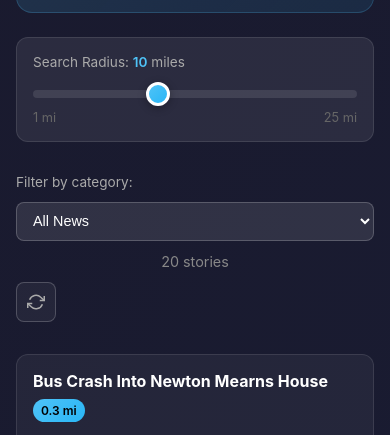
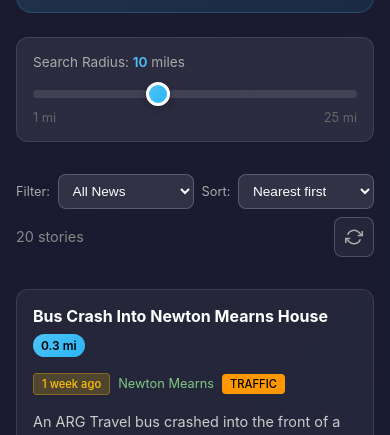
Before and after one commit to richardabramsoutlookcom/localnews, a website: page index.html in a window 390 px wide. Shown: the part 396-831 px from the top of the page. Drawn offline with Linux system fonts and the light colour scheme; no server answers.

Commit message:
Add sorting options and prominent date display for news items
- Add sort dropdown with options: nearest/furthest first, newest/oldest first
- Display relative date badges (Today, Yesterday, X days ago) on each news item
- Save sort preference to localStorage
- Reorganize controls layout for better mobile responsiveness

Co-Authored-By: Claude Opus 4.5 <noreply@anthropic.com>

```diff
--- a/app.js
+++ b/app.js
@@ -7,6 +7,7 @@ let currentLocation = {
 };
 let currentRadius = 10;
 let currentCategory = 'all';
+let currentSort = 'distance-asc'; // distance-asc, distance-desc, date-asc, date-desc
 
 // Weather emoji mapping
 const weatherIcons = {
@@ -1121,13 +1122,30 @@ function updateWeatherUI(data) {
 
 // Add distance to each news item and filter by radius
 function processNewsData(data) {
-    return data
+    const processed = data
         .map(item => ({
             ...item,
             distance: calculateDistance(currentLocation.lat, currentLocation.lng, item.lat, item.lng)
         }))
-        .filter(item => item.distance <= currentRadius)
-        .sort((a, b) => a.distance - b.distance);
+        .filter(item => item.distance <= currentRadius);
+
+    // Sort based on current sort selection
+    switch (currentSort) {
+        case 'distance-asc':
+            processed.sort((a, b) => a.distance - b.distance);
+            break;
+        case 'distance-desc':
+            processed.sort((a, b) => b.distance - a.distance);
+            break;
+        case 'date-asc':
+            processed.sort((a, b) => new Date(a.date) - new Date(b.date));
+            break;
+        case 'date-desc':
+            processed.sort((a, b) => new Date(b.date) - new Date(a.date));
+            break;
+    }
+
+    return processed;
 }
 
 // Format distance for display
@@ -1143,6 +1161,7 @@ function formatDistance(miles) {
 
 // Create HTML for a single news item
 function createNewsItemHTML(item) {
+    const relativeDate = getRelativeDate(item.date);
     return `
         <article class="news-item" data-category="${item.category}">
             <div class="news-header">
@@ -1150,6 +1169,7 @@ function createNewsItemHTML(item) {
                 <span class="news-distance">${formatDistance(item.distance)}</span>
             </div>
             <div class="news-meta">
+                <span class="news-date-badge" title="${formatDate(item.date)}">${relativeDate}</span>
                 <span class="news-location">${item.location}</span>
                 <span class="news-category category-${item.category}">${item.category}</span>
             </div>
@@ -1160,6 +1180,21 @@ function createNewsItemHTML(item) {
             </p>
         </article>
     `;
+}
+
+// Get relative date string (e.g., "Today", "Yesterday", "3 days ago")
+function getRelativeDate(dateStr) {
+    const date = new Date(dateStr);
+    const now = new Date();
+    const diffTime = now - date;
+    const diffDays = Math.floor(diffTime / (1000 * 60 * 60 * 24));
+
+    if (diffDays === 0) return 'Today';
+    if (diffDays === 1) return 'Yesterday';
+    if (diffDays < 7) return `${diffDays} days ago`;
+    if (diffDays < 14) return '1 week ago';
+    if (diffDays < 30) return `${Math.floor(diffDays / 7)} weeks ago`;
+    return formatDate(dateStr);
 }
 
 // Format date for display
@@ -1395,6 +1430,7 @@ function loadSavedSettings() {
     const savedLocation = localStorage.getItem('localnews-location');
     const savedRadius = localStorage.getItem('localnews-radius');
     const savedWeatherExpanded = localStorage.getItem('localnews-weather-expanded');
+    const savedSort = localStorage.getItem('localnews-sort');
 
     if (savedLocation) {
         try {
@@ -1408,6 +1444,11 @@ function loadSavedSettings() {
         currentRadius = parseInt(savedRadius);
         document.getElementById('radius-slider').value = currentRadius;
         document.getElementById('radius-value').textContent = currentRadius;
+    }
+
+    if (savedSort) {
+        currentSort = savedSort;
+        document.getElementById('sort-select').value = currentSort;
     }
 
     // Weather is collapsed by default
@@ -1456,6 +1497,12 @@ function init() {
         renderNews();
     });
 
+    document.getElementById('sort-select').addEventListener('change', (e) => {
+        currentSort = e.target.value;
+        localStorage.setItem('localnews-sort', currentSort);
+        renderNews();
+    });
+
     // Refresh button
     document.getElementById('refresh-btn').addEventListener('click', handleRefresh);
 
--- a/index.html
+++ b/index.html
@@ -218,7 +218,8 @@
         </div>
 
         <div class="controls">
-            <label for="category-filter">Filter by category:</label>
+            <div class="controls-row">
+                <label for="category-filter">Filter:</label>
                 <select id="category-filter">
                     <option value="all">All News</option>
                     <option value="crime">Crime & Safety</option>
@@ -228,6 +229,15 @@
                     <option value="business">Business</option>
                     <option value="council">Council & Government</option>
                 </select>
+                <label for="sort-select">Sort:</label>
+                <select id="sort-select">
+                    <option value="distance-asc">Nearest first</option>
+                    <option value="distance-desc">Furthest first</option>
+                    <option value="date-desc">Newest first</option>
+                    <option value="date-asc">Oldest first</option>
+                </select>
+            </div>
+            <div class="controls-row">
                 <span class="news-count" id="news-count"></span>
                 <button id="refresh-btn" class="refresh-btn" title="Refresh news">
                     <svg width="18" height="18" viewBox="0 0 24 24" fill="none" stroke="currentColor" stroke-width="2">
@@ -236,6 +246,7 @@
                         <path d="M3.51 9a9 9 0 0 1 14.85-3.36L23 10M1 14l4.64 4.36A9 9 0 0 0 20.49 15"></path>
                     </svg>
                 </button>
+            </div>
         </div>
 
         <div id="news-container">
--- a/styles.css
+++ b/styles.css
@@ -696,22 +696,29 @@ main {
 .controls {
     margin-bottom: 2rem;
     display: flex;
+    flex-direction: column;
+    gap: 0.75rem;
+}
+
+.controls-row {
+    display: flex;
     align-items: center;
-    gap: 1rem;
+    gap: 0.75rem;
     flex-wrap: wrap;
 }
 
 .controls label {
     color: #aaa;
+    font-size: 0.9rem;
 }
 
 .controls select {
-    padding: 0.75rem 1rem;
+    padding: 0.6rem 0.9rem;
     border-radius: 8px;
     border: 1px solid rgba(255, 255, 255, 0.2);
     background: rgba(255, 255, 255, 0.1);
     color: #fff;
-    font-size: 1rem;
+    font-size: 0.95rem;
     cursor: pointer;
 }
 
@@ -767,9 +774,22 @@ main {
 
 .news-meta {
     display: flex;
-    gap: 1rem;
+    gap: 0.75rem;
     margin-bottom: 1rem;
     flex-wrap: wrap;
+    align-items: center;
+}
+
+.news-date-badge {
+    display: inline-flex;
+    align-items: center;
+    padding: 0.25rem 0.6rem;
+    border-radius: 4px;
+    font-size: 0.8rem;
+    font-weight: 500;
+    background: rgba(255, 193, 7, 0.2);
+    color: #ffc107;
+    border: 1px solid rgba(255, 193, 7, 0.3);
 }
 
 .news-location {
@@ -1041,24 +1061,28 @@ footer p {
 
     /* Controls mobile */
     .controls {
-        flex-direction: column;
-        align-items: stretch;
-        gap: 0.75rem;
+        gap: 0.5rem;
+    }
+
+    .controls-row {
+        width: 100%;
+        gap: 0.5rem;
     }
 
     .controls label {
+        font-size: 0.8rem;
+        min-width: auto;
+    }
+
+    .controls select {
+        flex: 1;
+        min-width: 0;
+        padding: 0.5rem 0.6rem;
         font-size: 0.85rem;
     }
 
-    .controls select {
-        width: 100%;
-        padding: 0.6rem 0.75rem;
-        font-size: 0.9rem;
-    }
-
     .news-count {
-        text-align: center;
-        margin-left: 0;
+        flex: 1;
     }
 
     /* News items mobile */
@@ -1082,6 +1106,11 @@ footer p {
 
     .news-meta {
         gap: 0.5rem;
+    }
+
+    .news-date-badge {
+        font-size: 0.7rem;
+        padding: 0.2rem 0.5rem;
     }
 
     .news-location {
```
Lines whose indentation alone changed are shown as unchanged.
